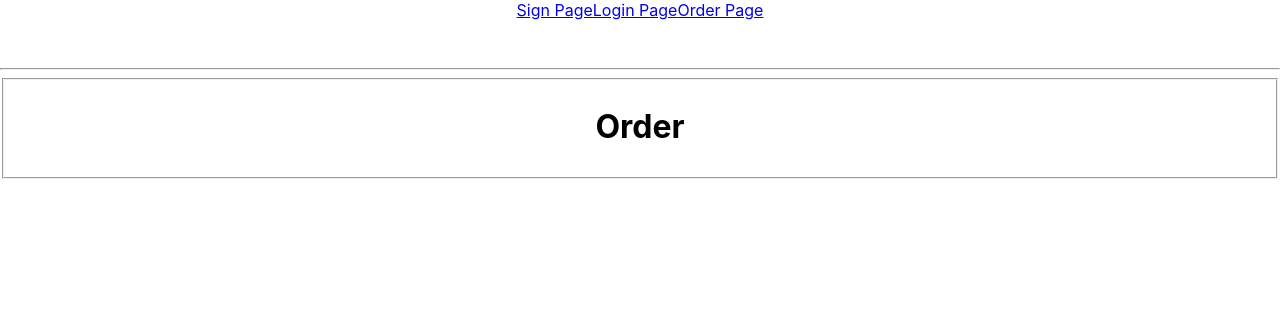
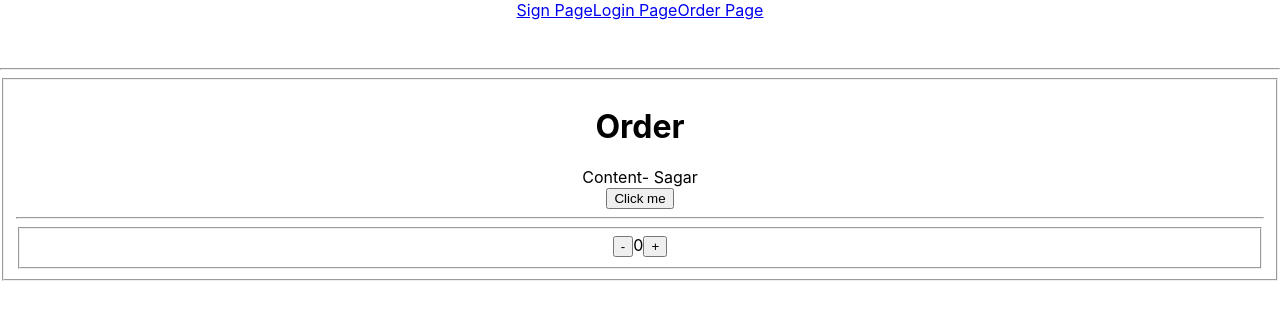
Before and after one commit to gavand-sagar/react-demo-aug-2023, a React (Create React App) app: page /orders/1 in a window 1280 px wide. Shown: the top 320 px of the page. Built offline with nearby package versions, Linux system fonts and the light colour scheme.

Commit message:
class based component added

```diff
--- /dev/null
+++ b/src/pages/order/Content.jsx
@@ -0,0 +1,39 @@
+import React, { Component } from 'react'
+
+export default class Content extends Component {
+
+    constructor(props) {
+        super(props);
+        this.state = {
+            value: "Sagar"
+        }
+    }
+
+    myClick = () => {
+        this.setState({ value: "Praveen" })
+    }
+
+    componentDidMount() {
+        // useEffect()
+        //onload
+    }
+
+    componentWillUnmount(){
+        // before destroy
+    }
+
+    componentDidUpdate(){
+        // after every state changed
+    }
+
+    render() {
+        return (
+            <div>
+                Content- {this.state.value}
+                <div>
+                    <button onClick={this.myClick}>Click me</button>
+                </div>
+            </div>
+        )
+    }
+}
--- /dev/null
+++ b/src/pages/order/CounterButClassed.jsx
@@ -0,0 +1,33 @@
+import React, { Component } from 'react'
+
+export default class CounterButClassed extends Component {
+
+    constructor(props) {
+        super(props);
+        this.state = {
+            value: 0
+        }
+    }
+
+    increment = () => {
+        if (this.state.value < this.props.limit) {
+            this.setState({ value: this.state.value + 1 })
+        }
+    }
+
+    decrement = () => {
+        if (this.state.value > 0) {
+            this.setState({ value: this.state.value - 1 })
+        }
+    }
+
+    render() {
+        return (
+            <fieldset>
+                <button onClick={this.decrement}>-</button>
+                <span>{this.state.value}</span>
+                <button onClick={this.increment}>+</button>
+            </fieldset>
+        )
+    }
+}
--- a/src/pages/order/Order.jsx
+++ b/src/pages/order/Order.jsx
@@ -1,6 +1,8 @@
 import axios from 'axios';
 import React, { useEffect } from 'react'
 import { useParams } from 'react-router-dom'
+import Content from './Content';
+import CounterButClassed from './CounterButClassed';
 
 export default function Order() {
   const { query } = useParams();
@@ -8,7 +10,9 @@ export default function Order() {
   return (
     <div>
       <h1>Order</h1>
-
+       <Content/>
+       <hr/>
+       <CounterButClassed limit={10}/>
     </div>
   )
 }
```
